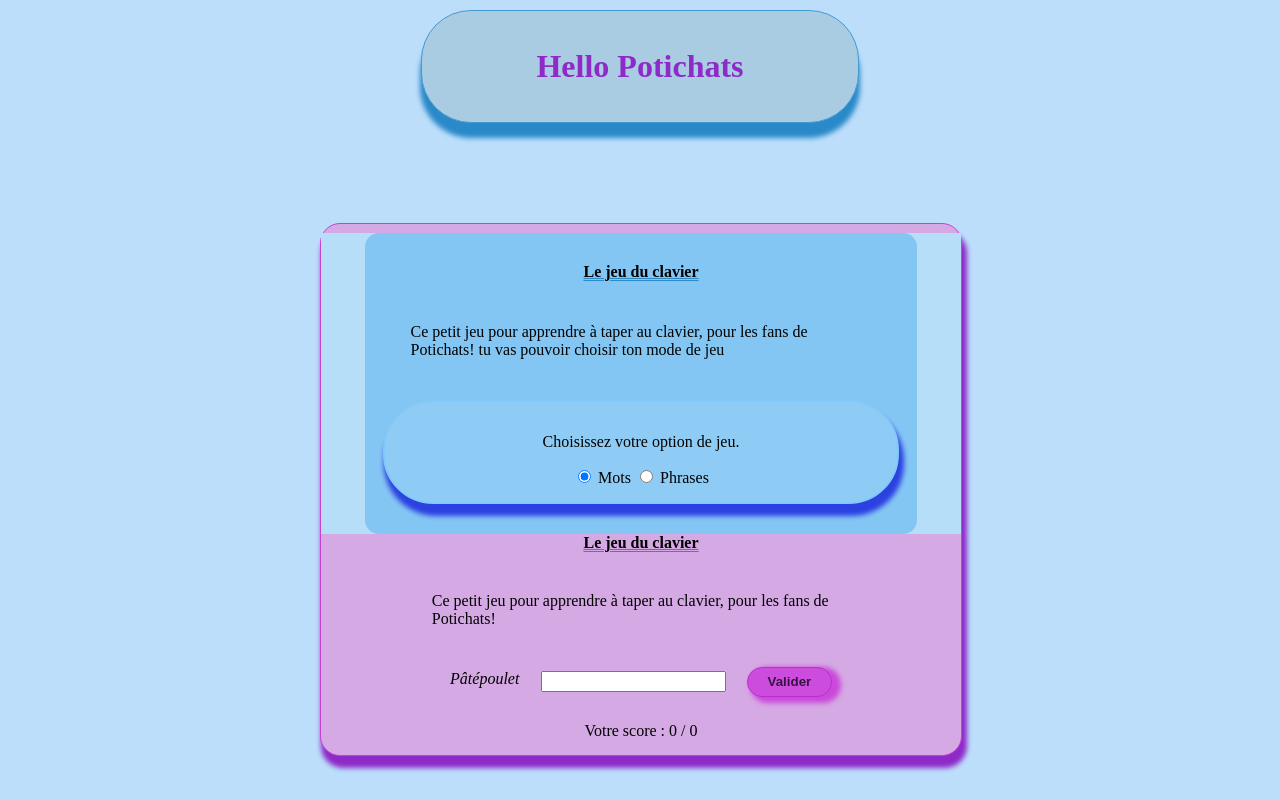
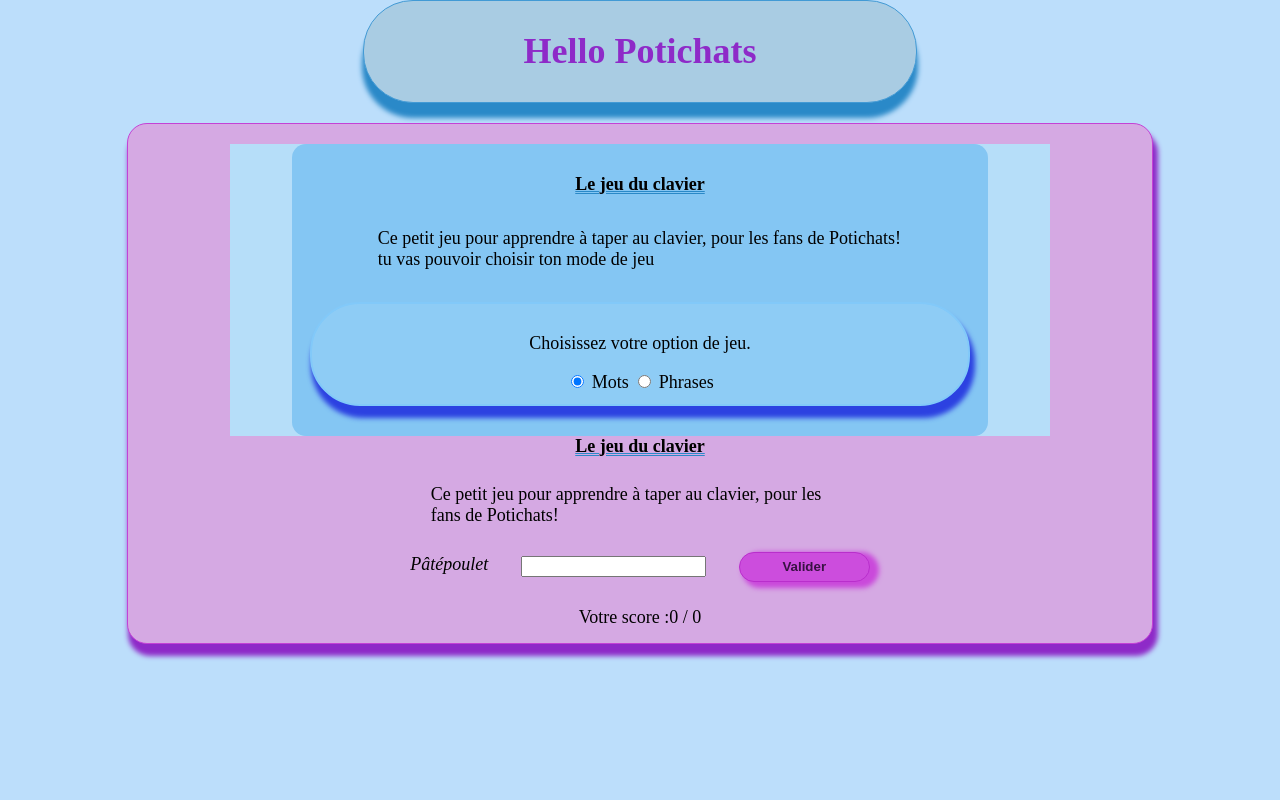
Before and after one commit to Marie-Helene-Roussel/exercice-Javascript, a plain HTML site: page index.html in a window 1280 px wide. Drawn offline with Linux system fonts and the light colour scheme.

Commit message:
mise à jour responsive

```diff
--- a/script.js
+++ b/script.js
@@ -48,7 +48,7 @@ function lancerJeu() {
 		afficherResultat(score, i)
 		inputEcriture.value = ''
 		if (listeProposition[i] === undefined) {
-			afficherProposition("Le jeu est fini, maintenant donnez le pâtépoulet à votre potichat!!")
+			afficherProposition("Le jeu est fini, maintenant, il faut donner le pâtépoulet à votre potichat!!")
 			btnValiderMot.disabled = true
 		} else {
 			afficherProposition(listeProposition[i])
--- a/style.css
+++ b/style.css
@@ -16,7 +16,9 @@ h6 {
 
 /*Mise en forme de base*/
 body {
+  width: 100%;
   background-color: rgb(188, 222, 251);
+  font-size: 16px; /* Taille de police de base pour les appareils mobiles */
 }
 
 header {
@@ -43,14 +45,15 @@ header {
   height: 60px;
   border: 1px solid #429ad5;
   border-radius: 50px;
-	background-color: #A9CCE3;
+  background-color: #a9cce3;
   box-shadow: 0px 14px 5px 1px #2a89c8;
-	transition: transform 550ms ease-in-out, background-color 400ms 150ms ease-in-out, text-decoration 300ms 400ms ease-in-out;
-
+  transition: transform 550ms ease-in-out,
+    background-color 400ms 150ms ease-in-out,
+    text-decoration 300ms 400ms ease-in-out;
 }
 
 #title_jeu:hover {
-	transform: scale(1.20);
+  transform: scale(1.2);
   border: 1px solid #c442d5;
   background-color: #d5a9e3;
   color: #2a89c8;
@@ -71,7 +74,6 @@ main {
   width: 50%;
   flex-direction: column;
   position: relative;
-	left: 25%;
   flex-wrap: wrap;
   align-content: center;
   justify-content: center;
@@ -79,8 +81,8 @@ main {
   padding-bottom: 20px;
   border: 1px solid #c442d5;
   box-shadow: 3px 10px 5px 2px #8e2ac8;
-	margin-bottom: 20px;
-	padding-top: 9px;
+  margin-top: 20px;
+  padding-top: 20px;
   background-color: #d5a9e3;
   border-radius: 20px;
 }
@@ -93,12 +95,12 @@ main {
   align-items: center;
   gap: 5%;
 }
-#motPropose{
+#motPropose {
   padding-bottom: 5px;
   font-style: italic;
 }
 
-.title_clavier{
+.title_clavier {
   display: flex;
   flex-wrap: wrap;
   align-content: center;
@@ -106,16 +108,16 @@ main {
   align-items: center;
   text-decoration: 1px double underline #2a89c8;
 }
-.present_jeu{
+.present_jeu {
   padding: 5%;
 }
-#boutonValiderMot{
+#boutonValiderMot {
   display: flex;
   flex-wrap: wrap;
   align-content: center;
   justify-content: center;
   align-items: center;
-	border: 1px solid #b92ecc ;
+  border: 1px solid #b92ecc;
   background-color: #cc4ddd;
   color: #381243;
   font-weight: 600;
@@ -125,11 +127,12 @@ main {
   box-shadow: 6px 3px 5px 3px #ca49db;
 }
 
-.zoneScore{
+.zoneScore {
   position: relative;
   top: 25px;
+  display: flex;
+  justify-content: center;
 }
-
 
 footer {
   display: flex;
@@ -158,10 +161,9 @@ footer {
   max-height: 100%;
   border-radius: 14px;
   position: relative;
-
 }
 
-.zoneOptions{
+.zoneOptions {
   display: flex;
   flex-direction: column;
   flex-wrap: wrap;
@@ -174,5 +176,36 @@ footer {
   border: 2px solid #82c9f9;
   border-radius: 50px;
   box-shadow: 3px 10px 5px 2px rgb(44, 65, 225);
+}
 
+/* Ajout des Media Queries pour les écrans plus larges */
+@media screen and (min-width: 768px) {
+  body {
+    font-size: 18px; /* Taille de police pour les écrans plus larges */
   }
+
+  header,
+  #title_jeu,
+  main,
+  #zoneJeu,
+  #zoneProposition,
+  .title_clavier,
+  .present_jeu,
+  .zoneScore,
+  footer {
+    width: 80%; /* Ajustement de la largeur pour les écrans plus larges */
+    margin: 0 auto; /* Centrage des éléments */
+  }
+
+  #title_jeu {
+    width: 50%; /* Ajustement de la largeur pour les écrans plus larges */
+  }
+
+  #zoneJeu {
+    top: 20px;
+  }
+
+  #zoneScore {
+    display: flex;
+  }
+}
```
Lines whose indentation alone changed are shown as unchanged.
